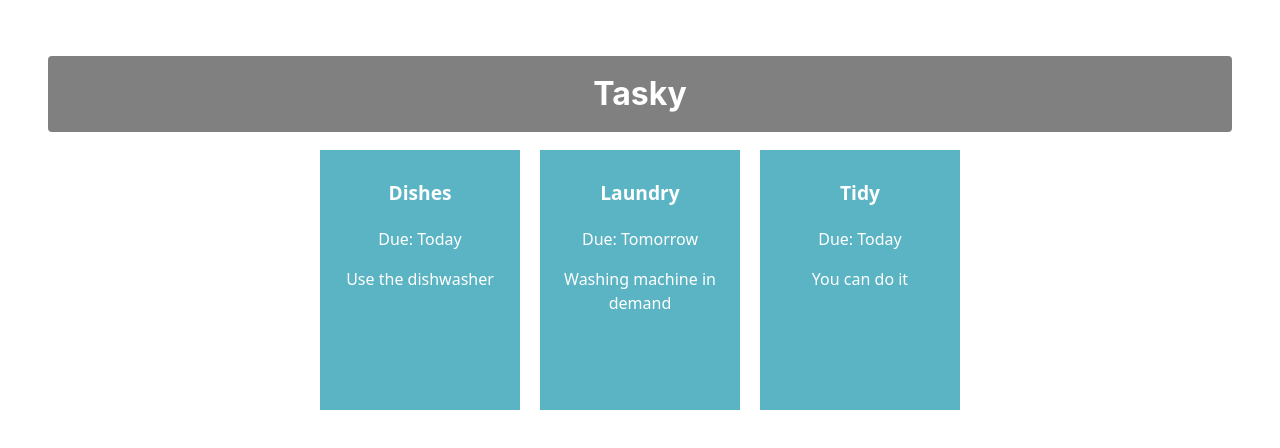
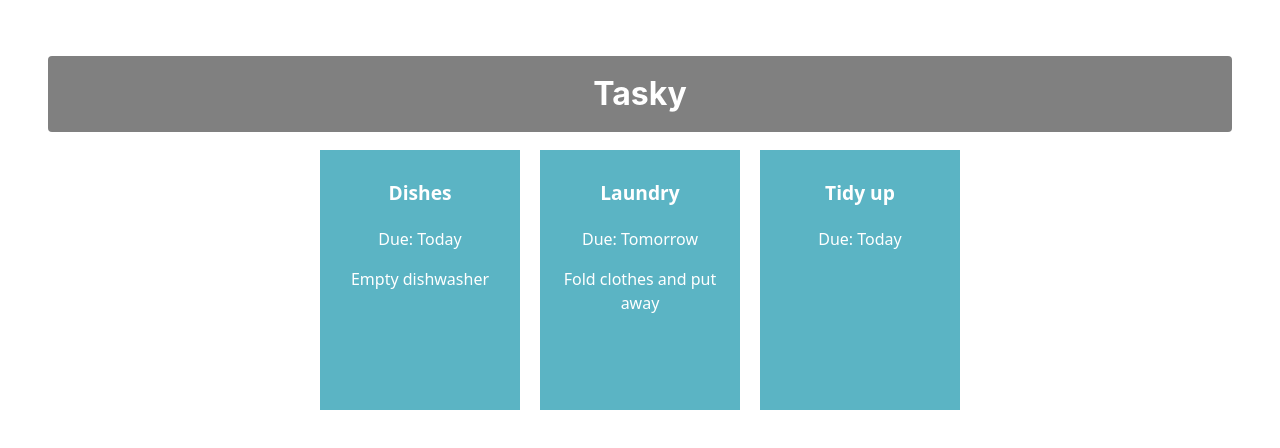
Before and after one commit to thava-51/react-basics-labs, a React (Vite) app in the folder rbasics/: page / in a window 1280 px wide. Shown: the top 448 px of the page. Built offline with nearby package versions, Linux system fonts and the light colour scheme.

Commit message:
Tasky Lab 2A Part 1

```diff
--- a/rbasics/src/App.jsx
+++ b/rbasics/src/App.jsx
@@ -1,13 +1,21 @@
+import React, { useState } from 'react';
 import './App.css';
 import Task from './components/Task';
 
 function App() {
+  const [ taskState, setTaskState ] = useState({
+    tasks: [
+      { title:"Dishes", description: "Empty dishwasher", deadline: "Today" },
+      { title: "Laundry", description: "Fold clothes and put away", deadline: "Tomorrow" },
+      { title: "Tidy up", deadline: "Today" }
+    ]
+  });
   return (
     <div className='container'>
       <h1>Tasky</h1>
-      <Task title="Dishes" deadline="Today" description="Use the dishwasher" />
-      <Task title="Laundry" deadline="Tomorrow" description="Washing machine in demand" />
-      <Task title="Tidy" deadline="Today" description="You can do it" />
+      <Task title={taskState.tasks[0].title} deadline={taskState.tasks[0].deadline} description={taskState.tasks[0].description} />
+      <Task title={taskState.tasks[1].title} deadline={taskState.tasks[1].deadline} description={taskState.tasks[1].description} />
+      <Task title={taskState.tasks[2].title} deadline={taskState.tasks[2].deadline} description={taskState.tasks[2].description} />
     </div>
   );
 }
```
